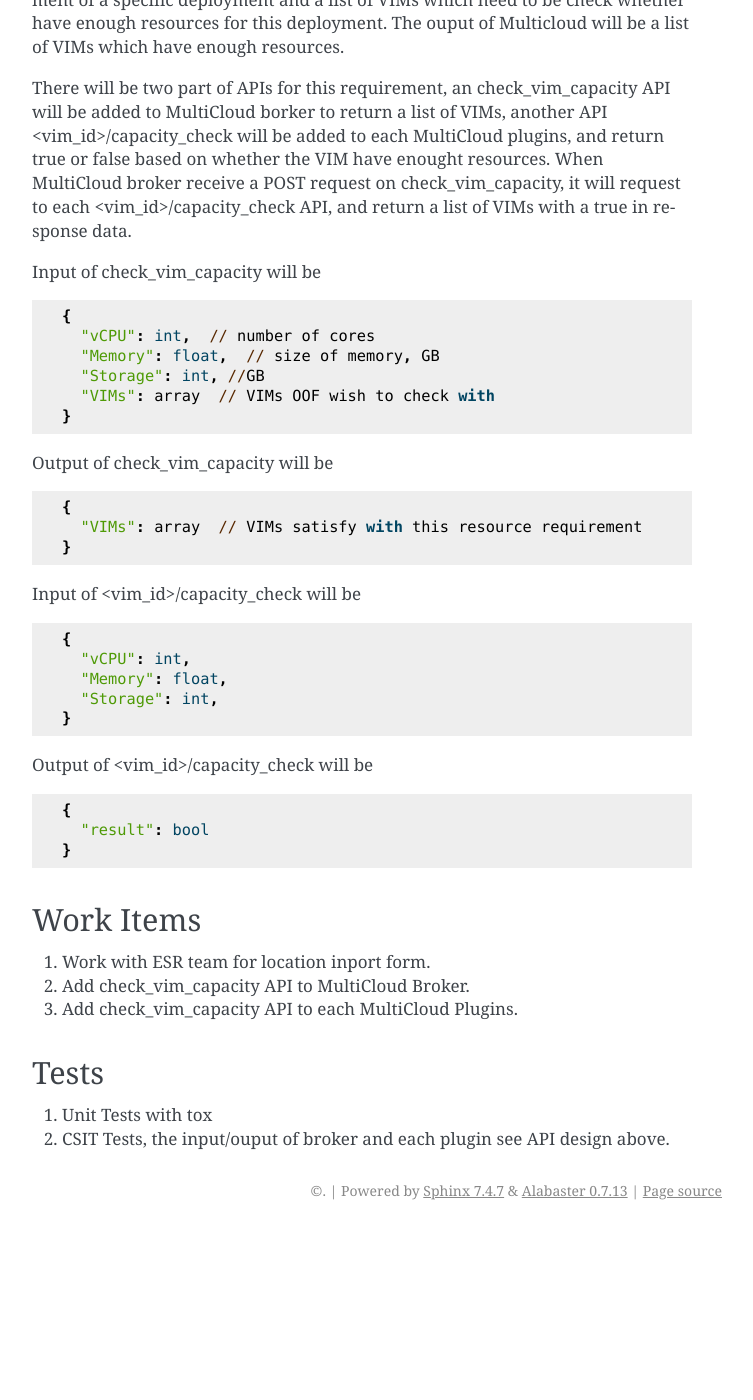
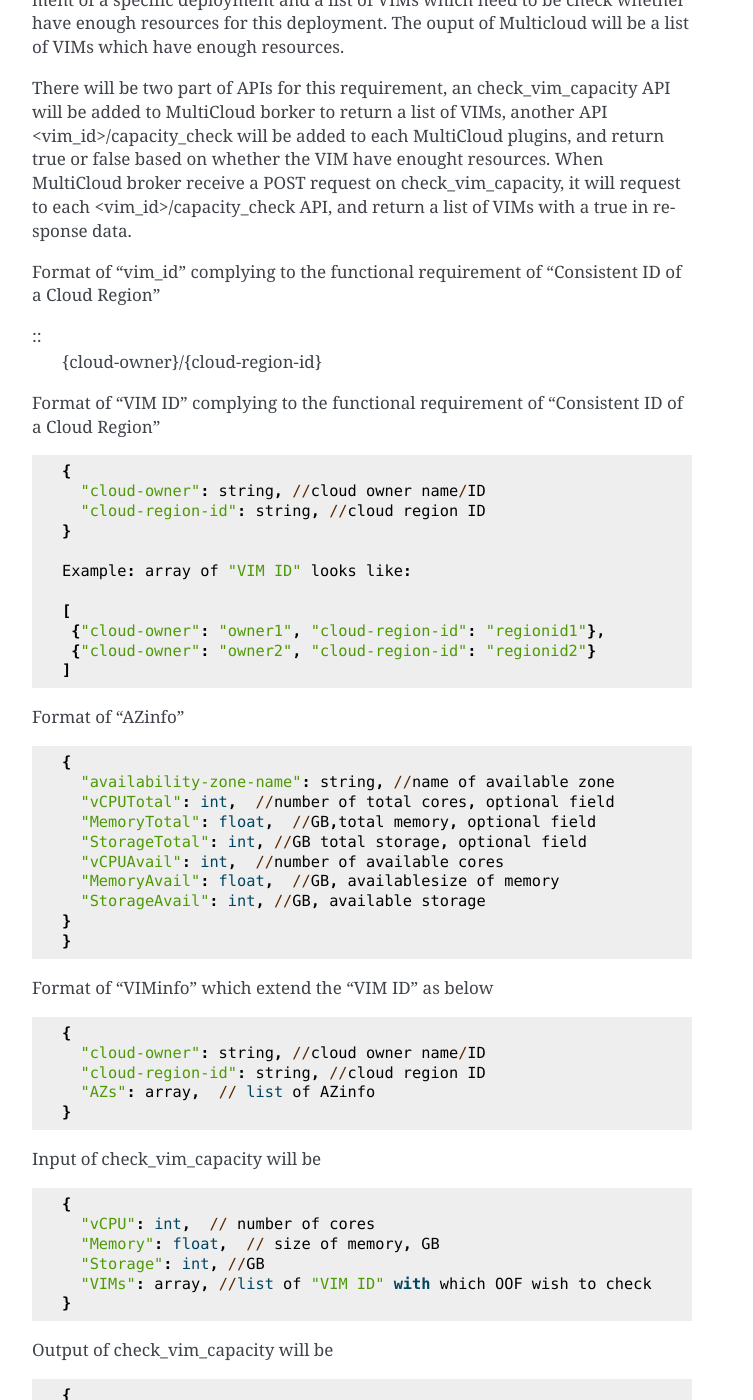
Before and after one commit to onap/multicloud-framework, a Sphinx documentation site: the page built from docs/specs/multicloud_resource_capacity_check.rst, in a window 1280 px wide and 1400 px high, scrolled down 1052 px. Shown: the whole window, without its empty margins (388-1141 px from the left). Built offline with Sphinx 7.4.7, drawn with Linux system fonts in a browser that asks for light colours; before the commit the page ends 2282 px from its top, so only the background shows below that; some of the changed text lies outside the part shown.

Commit message:
Draft the enhancement of capacity_check API
To support F-GPS at AZ level

Change-Id: Idc89afaaa1e649ec5735ce5b537dc37cca71a5a7
Issue-ID: MULTICLOUD-485
Signed-off-by: Bin Yang <bin.yang@windriver.com>

```diff
--- a/docs/specs/multicloud_resource_capacity_check.rst
+++ b/docs/specs/multicloud_resource_capacity_check.rst
@@ -58,6 +58,53 @@ broker receive a POST request on check_vim_capacity, it will request to each
 <vim_id>/capacity_check API, and return a list of VIMs with a true in response
 data.
 
+Format of "vim_id" complying to the functional requirement of
+"Consistent ID of a Cloud Region"
+
+::
+  {cloud-owner}/{cloud-region-id}
+
+Format of "VIM ID" complying to the functional requirement of
+"Consistent ID of a Cloud Region"
+
+::
+
+  {
+    "cloud-owner": string, //cloud owner name/ID
+    "cloud-region-id": string, //cloud region ID
+  }
+
+  Example: array of "VIM ID" looks like:
+
+  [
+   {"cloud-owner": "owner1", "cloud-region-id": "regionid1"},
+   {"cloud-owner": "owner2", "cloud-region-id": "regionid2"}
+  ]
+
+Format of "AZinfo"
+
+::
+
+  {
+    "availability-zone-name": string, //name of available zone
+    "vCPUTotal": int,  //number of total cores, optional field
+    "MemoryTotal": float,  //GB,total memory, optional field
+    "StorageTotal": int, //GB total storage, optional field
+    "vCPUAvail": int,  //number of available cores
+    "MemoryAvail": float,  //GB, availablesize of memory
+    "StorageAvail": int, //GB, available storage
+  }
+  }
+
+Format of "VIMinfo" which extend the "VIM ID" as below
+
+::
+
+  {
+    "cloud-owner": string, //cloud owner name/ID
+    "cloud-region-id": string, //cloud region ID
+    "AZs": array,  // list of AZinfo
+  }
 
 Input of check_vim_capacity will be
 
@@ -67,7 +114,7 @@ Input of check_vim_capacity will be
     "vCPU": int,  // number of cores
     "Memory": float,  // size of memory, GB
     "Storage": int, //GB
-    "VIMs": array  // VIMs OOF wish to check with
+    "VIMs": array, //list of "VIM ID" with which OOF wish to check
   }
 
 Output of check_vim_capacity will be
@@ -75,7 +122,7 @@ Output of check_vim_capacity will be
 ::
 
   {
-    "VIMs": array  // VIMs satisfy with this resource requirement
+    "VIMs": array, //list of VIMinfo
   }
 
 Input of <vim_id>/capacity_check will be
@@ -94,7 +141,8 @@ Output of <vim_id>/capacity_check will be
 ::
 
   {
-    "result": bool
+    "result": bool,
+    "AZs": array, //list of AZinfo, optional field
   }
 
 
```
